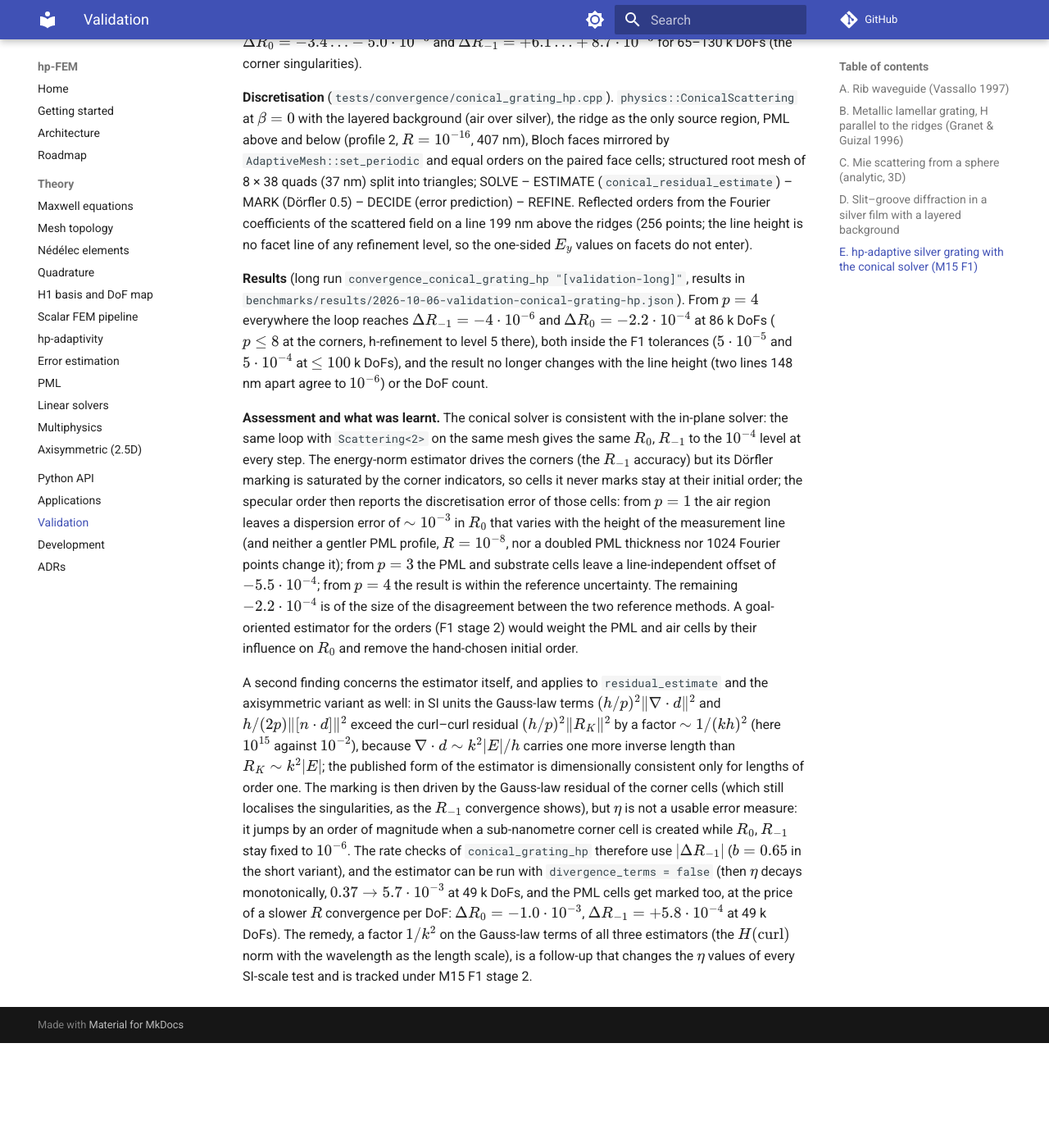
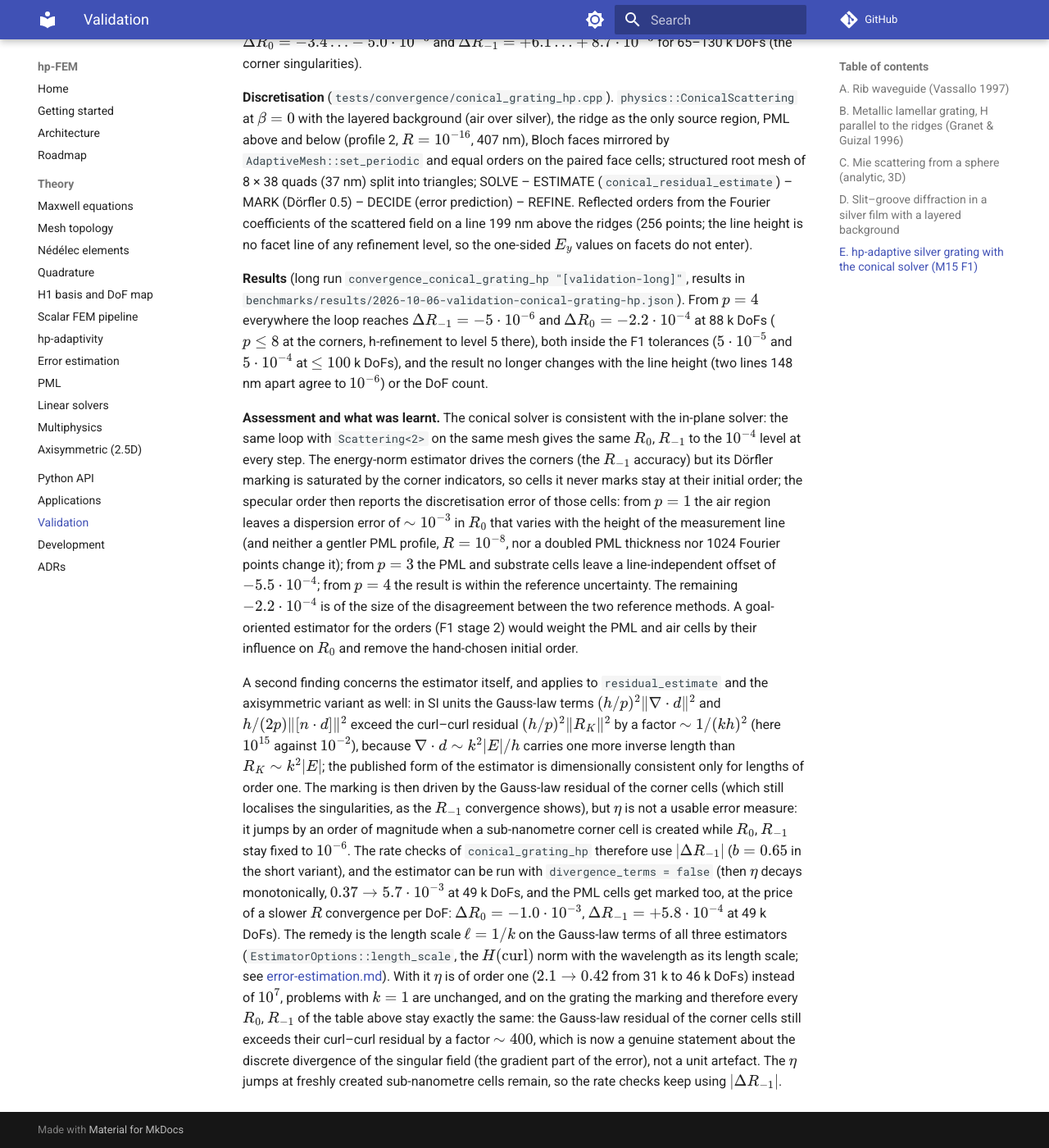
Before and after one commit to PhotonPower/hp-FEM, an MkDocs documentation site: the page built from docs/validation.md, in a window 1280 px wide and 1400 px high, scrolled down 17880 px. Shown: the whole window at 82% size. Built offline with MkDocs 1.6.1 and Material for MkDocs 9.7.7, drawn with Linux system fonts in a browser that asks for light colours; comment, search, counter and statistics services are not loaded; before the commit the page ends 19152 px from its top, so only the background shows below that.

Commit message:
fix(adaptivity): length scale on the Gauss-law terms of the residual estimators
The divergence residual and the normal-flux jump carry one inverse length more
than the curl-curl residual, so in SI units they dominated eta by 1/(kh)^2
(1e15 on the Ag grating). EstimatorOptions::length_scale (default 1/k) makes
the four terms dimensionally consistent; k = 1 problems are unchanged, the
marking on the grating stays the same and eta is of order one. Docs, Python
binding, CHANGELOG, roadmap, regenerated results record.

Co-Authored-By: Claude Fable 5.1 <noreply@anthropic.com>

```diff
--- a/docs/validation.md
+++ b/docs/validation.md
@@ -494,7 +494,7 @@ enter).
 
 **Results** (long run `convergence_conical_grating_hp "[validation-long]"`, results in
 `benchmarks/results/2026-10-06-validation-conical-grating-hp.json`). From $p = 4$ everywhere the
-loop reaches $\Delta R_{-1} = -4\cdot 10^{-6}$ and $\Delta R_0 = -2.2\cdot 10^{-4}$ at 86 k DoFs
+loop reaches $\Delta R_{-1} = -5\cdot 10^{-6}$ and $\Delta R_0 = -2.2\cdot 10^{-4}$ at 88 k DoFs
 ($p \le 8$ at the corners, h-refinement to level 5 there), both inside the F1 tolerances
 ($5\cdot 10^{-5}$ and $5\cdot 10^{-4}$ at $\le 100$ k DoFs), and the result no longer changes with
 the line height (two lines 148 nm apart agree to $10^{-6}$) or the DoF count.
@@ -526,6 +526,13 @@ checks of `conical_grating_hp` therefore use $|\Delta R_{-1}|$ ($b = 0.65$ in th
 and the estimator can be run with `divergence_terms = false` (then $\eta$ decays monotonically,
 $0.37 \to 5.7\cdot 10^{-3}$ at 49 k DoFs, and the PML cells get marked too, at the price of a
 slower $R$ convergence per DoF: $\Delta R_0 = -1.0\cdot 10^{-3}$, $\Delta R_{-1} = +5.8\cdot 10^{-4}$ at
-49 k DoFs). The remedy, a factor $1/k^2$ on the Gauss-law terms of all three estimators (the
-$H(\mathrm{curl})$ norm with the wavelength as the length scale), is a follow-up that changes
-the $\eta$ values of every SI-scale test and is tracked under M15 F1 stage 2.
+49 k DoFs). The remedy is the length scale $\ell = 1/k$ on the Gauss-law terms of all three
+estimators (`EstimatorOptions::length_scale`, the $H(\mathrm{curl})$ norm with the wavelength
+as its length scale; see [error-estimation.md](theory/error-estimation.md)). With it $\eta$ is
+of order one ($2.1 \to 0.42$ from 31 k to 46 k DoFs) instead of $10^7$, problems with $k = 1$ are
+unchanged, and on the grating the marking and therefore every $R_0$, $R_{-1}$ of the table above
+stay exactly the same: the Gauss-law residual of the corner cells still exceeds their curl–curl
+residual by a factor $\sim 400$, which is now a genuine statement about the discrete
+divergence of the singular field (the gradient part of the error), not a unit artefact. The
+$\eta$ jumps at freshly created sub-nanometre cells remain, so the rate checks keep using
+$|\Delta R_{-1}|$.
```
Also changed, not shown: CHANGELOG.md (+10 -1 lines), docs/roadmap.md (+5 -3 lines), docs/theory/axisymmetric.md (+4 -2 lines), docs/theory/error-estimation.md (+12 -3 lines), docs/theory/hp-adaptivity.md (+2 -2 lines), 8 other files.
